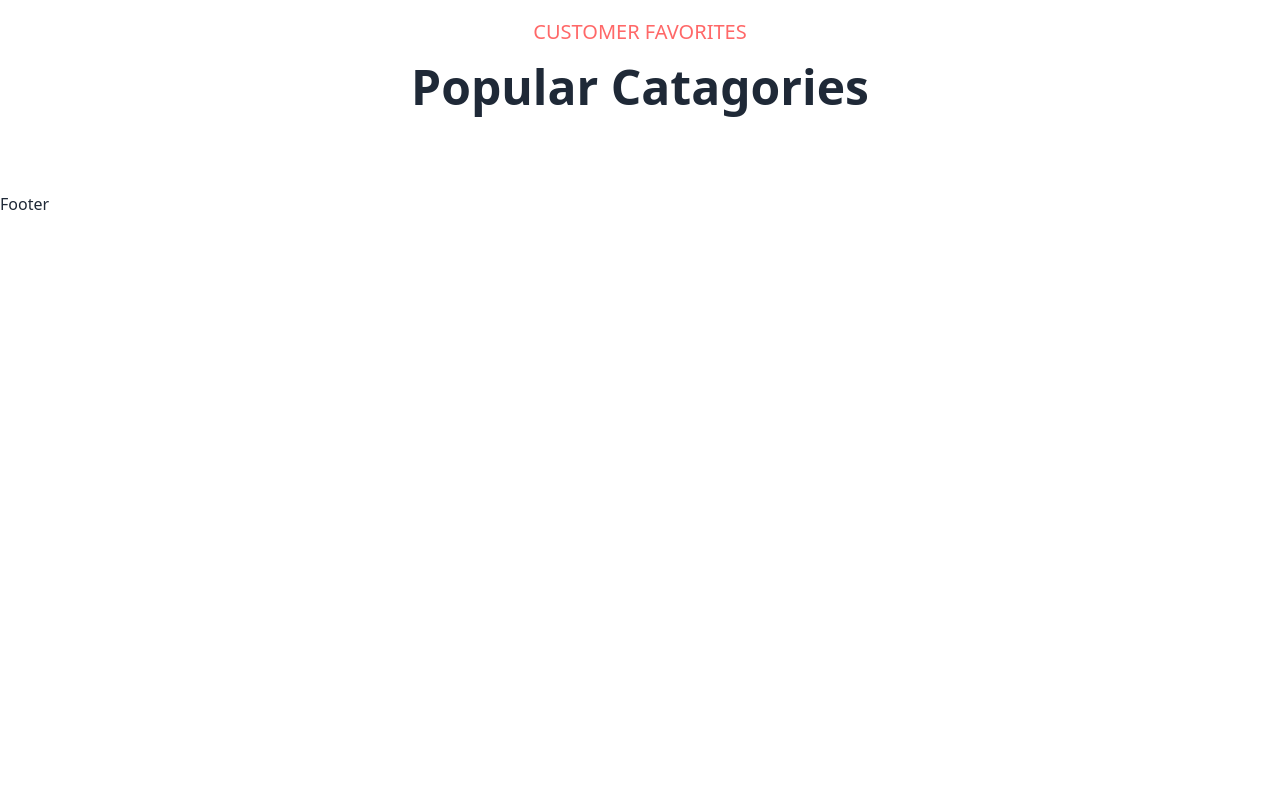
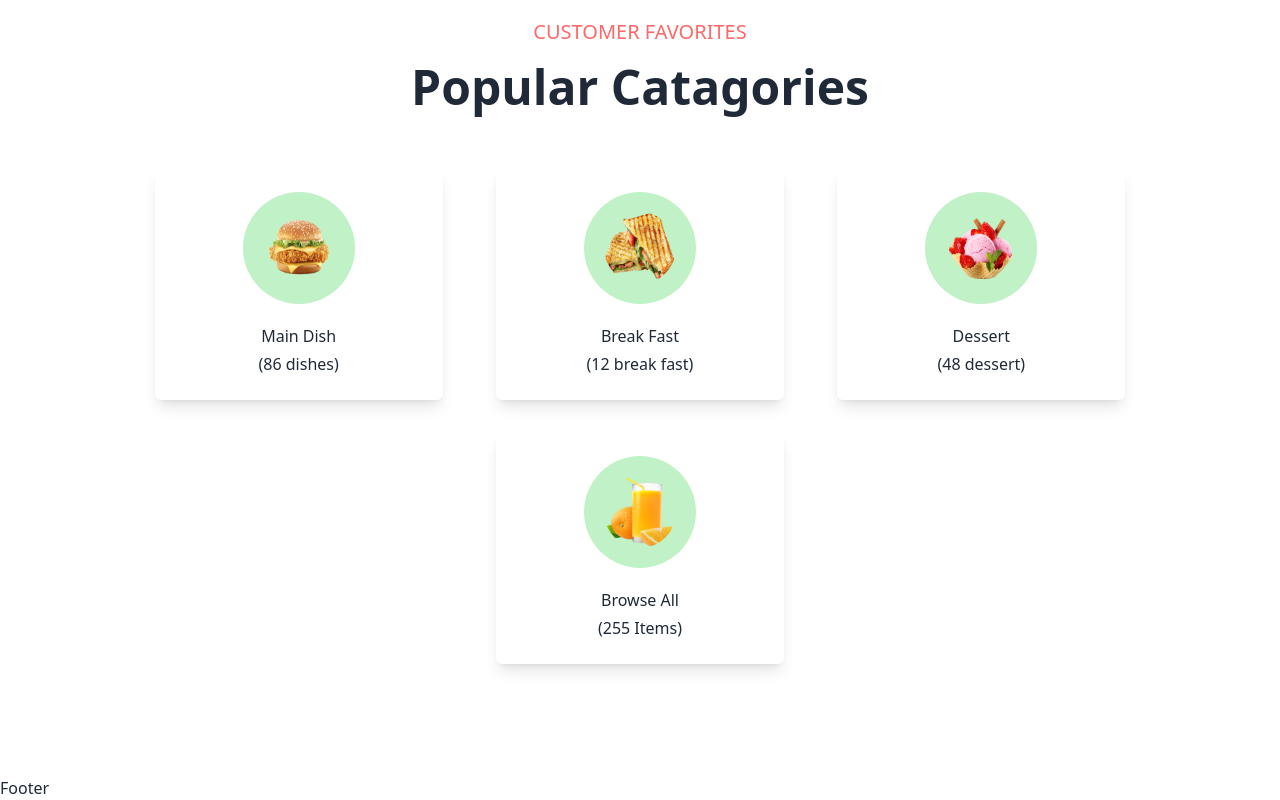
Before and after one commit to mazharulislam-12/foodi-client, a React (Vite) app: page / in a window 1280 px wide. Shown: the part 847-1647 px from the top of the page. Before the commit the page ends 1063 px from the top, so only its background shows below. Built offline with nearby package versions, Linux system fonts and the light colour scheme.

Commit message:
categories part crate

```diff
--- a/src/Pages/home/Categories.jsx
+++ b/src/Pages/home/Categories.jsx
@@ -1,4 +1,13 @@
 import React from 'react';
+
+
+const categoryItems = [
+    { id: 1, title: "Main Dish", despriction: "(86 dishes)", image: "/images/home/category/img1.png" },
+    { id: 2, title: "Break Fast", despriction: "(12 break fast)", image: "/images/home/category/img2.png" },
+    { id: 3, title: "Dessert", despriction: "(48 dessert)", image: "/images/home/category/img3.png" },
+    { id: 4, title: "Browse All", despriction: "(255 Items)", image: "/images/home/category/img4.png" }
+]
+
 
 const Categories = () => {
     return (
@@ -7,6 +16,28 @@ const Categories = () => {
                 <h5 className='sub-title'>Customer Favorites</h5>
                 <h2 className='title'>Popular Catagories</h2>
             </div>
+
+
+            {/* category cards */}
+            <div className='flex flex-col sm:flex-row flex-wrap justify-around gap-8 items-center m-12 rounded-md'>
+                {
+                    categoryItems.map((item, i) => (
+                        <div key={i} className='shadow-lg rounded-md bg-white py-6 px-5 w-72 mx-auto text-center cursor-pointer hover:-translate-y-4 duration-300 transition-all'>
+                            <div className='flex w-full mx-auto items-center justify-center'>
+                                <img src={item.image} alt="" className='bg-[#C1F1C6] p-5 rounded-full w-28 h-28' />
+                            </div>
+                            <div className='mt-5 space-y-1' >
+                                <h5>{item.title}</h5>
+                                <p>{item.despriction}</p>
+                            </div>
+                        </div>
+                    ))
+                }
+            </div>
+
+
+
+
         </div>
     );
 };
```
